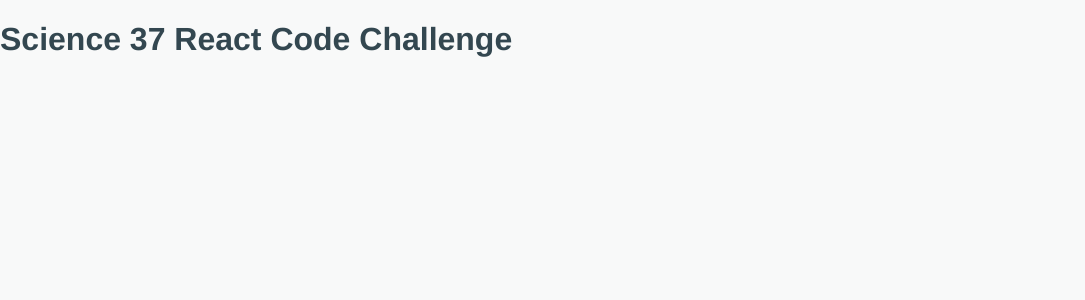
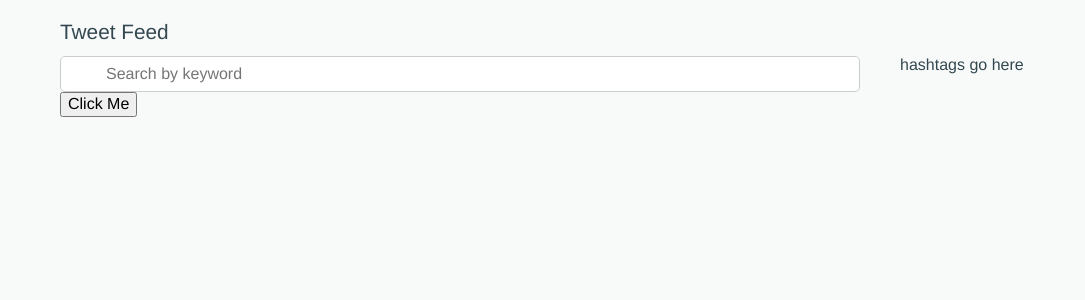
Before and after one commit to sbefort/science37, a React (Create React App) app in the folder frontend/: page / in a window 1280 px wide. Shown: the top 300 px of the page, without its empty margins (0-1085 px from the left). Built offline with nearby package versions, Linux system fonts and the light colour scheme; no server answers.

Commit message:
Start of main app layout

```diff
--- a/frontend/src/components/App.js
+++ b/frontend/src/components/App.js
@@ -1,17 +1,39 @@
+import { useState } from 'react';
 import { ThemeProvider } from 'styled-components';
 import { lightTheme, darkTheme } from '../styles/theme';
 import { GlobalStyles } from '../styles/global';
+import SplitScreen from './SplitScreen';
+import Section from './Section';
+import H1 from './H1';
+import FormInput from './FormInput';
+import useTwitterProxy from '../hooks/useTwitterProxy';
 
 const params = new URLSearchParams(window.location.search);
 const theme = params.get('theme') === 'dark' ? darkTheme : lightTheme;
 
 function App() {
+  const data = useTwitterProxy('/api/v1/proxy');
+  const [searchTerm, setSearchTerm] = useState('');
+  console.log(data);
   return (
     <ThemeProvider theme={theme}>
       <GlobalStyles />
-      <h1>Science 37 React Code Challenge</h1>
-      <footer>
-      </footer>
+      <div id="root-container">
+        <Section marginTop={20} marginBottom={12}>
+          <H1>Tweet Feed</H1>
+        </Section>
+        <SplitScreen leftWeight={7} rightWeight={3}>
+          <Section>
+            <FormInput onChange={(e) => setSearchTerm(e.target.value)} placeholder="Search by keyword" />
+            <button onClick={() => console.log(searchTerm)}>Click Me</button>
+          </Section>
+          <Section>
+            hashtags go here
+          </Section>
+        </SplitScreen>
+        <footer>
+        </footer>
+      </div>
     </ThemeProvider>
   );
 }
```
